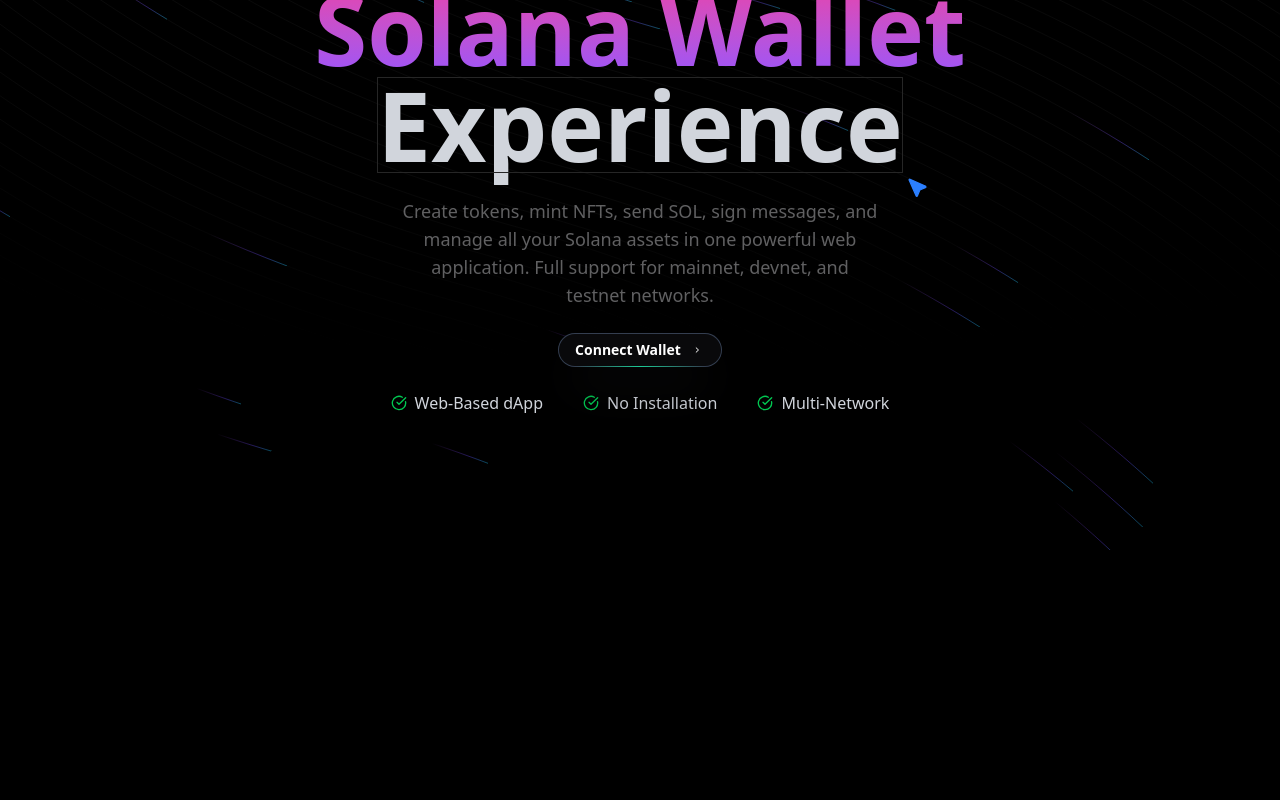
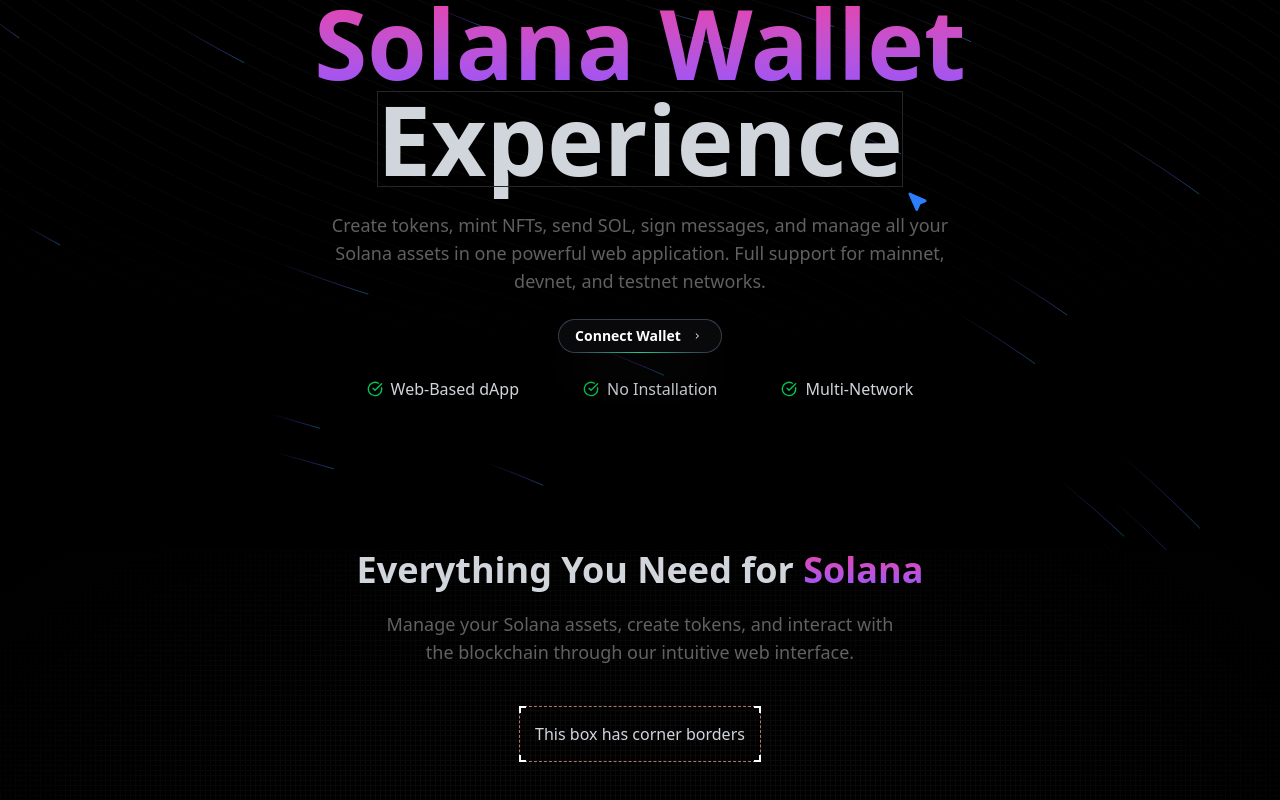
Before and after one commit to Nikuunj/wallet-adapter, a Next.js app: page /home in a window 1280 px wide. Shown: the part 250-1050 px from the top of the page. Before the commit the page ends 800 px from the top, so only its background shows below. Built offline with nearby package versions, Linux system fonts and the light colour scheme; a web font is replaced by a local one; what @solana/wallet-adapter-react, @solana/wallet-adapter-react-ui would draw is missing.

Commit message:
[update]: border corner component, HeroTikeMark, magic cursor, gridsmall block bg

```diff
--- a/app/globals.css
+++ b/app/globals.css
@@ -9,6 +9,42 @@
     font-family: "Doto", monospace;
     font-weight: 550;
 }
+
+.corner {
+  position: absolute;
+  width: 7px;
+  height: 7px;
+  pointer-events: none;
+}
+
+.corner.top-left {
+  top: 0;
+  left: 0;
+  border-top: 2px solid white;
+  border-left: 2px solid white;
+}
+
+.corner.top-right {
+  top: 0;
+  right: 0;
+  border-top: 2px solid white;
+  border-right: 2px solid white;
+}
+
+.corner.bottom-left {
+  bottom: 0;
+  left: 0;
+  border-bottom: 2px solid white;
+  border-left: 2px solid white;
+}
+
+.corner.bottom-right {
+  bottom: 0;
+  right: 0;
+  border-bottom: 2px solid white;
+  border-right: 2px solid white;
+}
+
 
 
 
--- a/app/home/page.tsx
+++ b/app/home/page.tsx
@@ -1,9 +1,11 @@
 import HeroSection from "@/components/HeroSection"
+import SecondSection from "@/components/SecondSection"
 
 function page() {
      return (
           <div>
                <HeroSection />
+               <SecondSection />
           </div>
      )
 }
--- a/components/HeroSection.tsx
+++ b/components/HeroSection.tsx
@@ -15,8 +15,8 @@
                          <FloatingText text={'Solana Wallet'} />
                          {" "} <PointerHighlight>Experience</PointerHighlight>
                     </p>
-                    <SpotlightText>
-                         <p className={"text-sm sm:text-lg px-5 sm:px-18 md:px-28 lg:px-44 text-zinc-300"}>
+                    <SpotlightText className="flex justify-center items-center">
+                         <p className={"text-sm sm:text-lg px-5  w-80 sm:w-lg md:w-xl lg:w-2xl  text-zinc-300"}>
                                    Create tokens, mint NFTs, send SOL, sign messages, and manage all your Solana assets in one powerful web application. Full support for mainnet, devnet, and testnet networks.
                          </p>
                     </SpotlightText>
--- /dev/null
+++ b/components/SecondSection.tsx
@@ -0,0 +1,39 @@
+"use client"
+import CornerBorderBox from "./ui/CornerBorderBox"
+import FloatingText from "./ui/FloatingText"
+import { GridSmallBackground } from "./ui/GridSmallBackground"
+import MagnaticCursor from "./ui/MagnaticCursor"
+import { SpotlightText } from "./ui/SpotlightText"
+
+
+function SecondSection() {
+
+     return (
+          <div>
+               <div className=" absolute z-20 text-center w-screen space-y-10">
+                    <div className="space-y-5">
+
+                         <p className={"text-2xl sm:text-4xl md:text-4xl font-bold"}>
+                              Everything You Need for {' '}
+                              <FloatingText text={'Solana'} />
+                         </p>
+                         <SpotlightText className="flex justify-center items-center">
+                              <p className={"text-sm sm:text-base md:text-lg w-72 sm:w-96 md:w-lg text-zinc-300"}>
+                                   Manage your Solana assets, create tokens, and interact with the blockchain through our intuitive web interface.
+                              </p>
+                         </SpotlightText>
+                    </div>
+                    <div className="flex justify-center ">
+                         <CornerBorderBox className="p-4 w-fit">
+                              This box has corner borders
+                         </CornerBorderBox>
+                    </div>
+                    <MagnaticCursor/>
+               </div>
+               <GridSmallBackground />
+          </div>
+     )
+}
+
+
+export default SecondSection
--- /dev/null
+++ b/components/ui/CornerBorderBox.tsx
@@ -0,0 +1,28 @@
+
+interface Props {
+  children: React.ReactNode;
+  className?: string;
+}
+
+const CornerBorderBox: React.FC<Props> = ({ children, className = '' }) => {
+     return (
+          <div className={`relative ${className}`}>
+               {/* Corner borders on top */}
+               <span className="corner top-left z-30"></span>
+               <span className="corner top-right z-30"></span>
+               <span className="corner bottom-left z-30"></span>
+               <span className="corner bottom-right z-30"></span>
+
+               {/* Box with dotted border under the corners */}
+               <div className="absolute inset-0 border border-dashed border-red-300/70 z-10" />
+
+               {/* Children */}
+               <div className="relative z-20 w-full h-full flex items-center justify-center">
+                    {children}
+               </div>
+          </div>
+     );
+};
+
+
+export default CornerBorderBox;
--- /dev/null
+++ b/components/ui/GridSmallBackground.tsx
@@ -0,0 +1,18 @@
+import { cn } from "@/lib/utils";
+import React from "react";
+
+export function GridSmallBackground() {
+  return (
+    <div className="relative  top-0 float-start flex h-[50rem] w-full items-center justify-center bg-black">
+      <div
+        className={cn(
+          "absolute inset-0",
+          "[background-size:5px_5px]",
+          "[background-image:linear-gradient(to_right,#0a0a0a_1px,transparent_1px),linear-gradient(to_bottom,#0a0a0a_1px,transparent_1px)]",
+        )}
+      />
+      {/* Radial gradient for the container to give a faded look */}
+      <div className="pointer-events-none absolute inset-0 flex items-center justify-center [mask-image:radial-gradient(ellipse_at_center,transparent_40%,black)] bg-black"></div>
+    </div>
+  );
+}
--- a/components/ui/HeroTikeMark.tsx
+++ b/components/ui/HeroTikeMark.tsx
@@ -5,7 +5,7 @@
           <span key={str + idx} className='flex justify-center items-center w-fit'><CheckCircle  className="h-4 w-4 mr-2 text-green-500"/> {str}{" "}</span>
      ))
      return (
-          <div className="space-x-10 flex justify-center items-center">{renderText}</div>
+          <div className="space-x-0 sm:space-x-16 gap-1 sm:gap-0 flex justify-center items-center">{renderText}</div>
      )
 }
 
--- /dev/null
+++ b/components/ui/MagnaticCursor.tsx
@@ -0,0 +1,58 @@
+"use client"
+
+import { motion, useMotionValue, useSpring } from "motion/react"
+import { useEffect } from "react";
+
+function MagnaticCursor() {
+     const cursorSize =  5;
+
+     const mouse = {
+          x: useMotionValue(0),
+          y: useMotionValue(0)
+     }
+
+
+
+     const smoothOptions = {damping: 20, stiffness: 300, mass: 0.5}
+     const smoothMouse = {
+          x: useSpring(mouse.x, smoothOptions),
+          y: useSpring(mouse.y, smoothOptions)
+     }
+
+     const manageMouseMove = (e: MouseEvent  ) => {
+          const { clientX, clientY } = e;
+          //move custom cursor to center of refElement
+          mouse.x.set(clientX - cursorSize / 2);
+          mouse.y.set(clientY - cursorSize / 2);
+
+     }
+
+     useEffect( () => {
+          window.addEventListener("mousemove", manageMouseMove);
+          return () => {
+               window.removeEventListener("mousemove", manageMouseMove)
+          }
+     }, [])
+
+     return (
+
+          <div>
+               <motion.div
+                    style={{
+                         left: smoothMouse.x,
+                         top: smoothMouse.y,
+                    }}
+                     animate={{
+                         width: cursorSize,
+                         height: cursorSize
+                    }}
+                    className="fixed z-50 w-[5px] h-[5px] bg-white pointer-events-none rounded-full"
+
+               >
+               </motion.div>
+          </div>
+
+     )
+}
+
+export default MagnaticCursor
```
